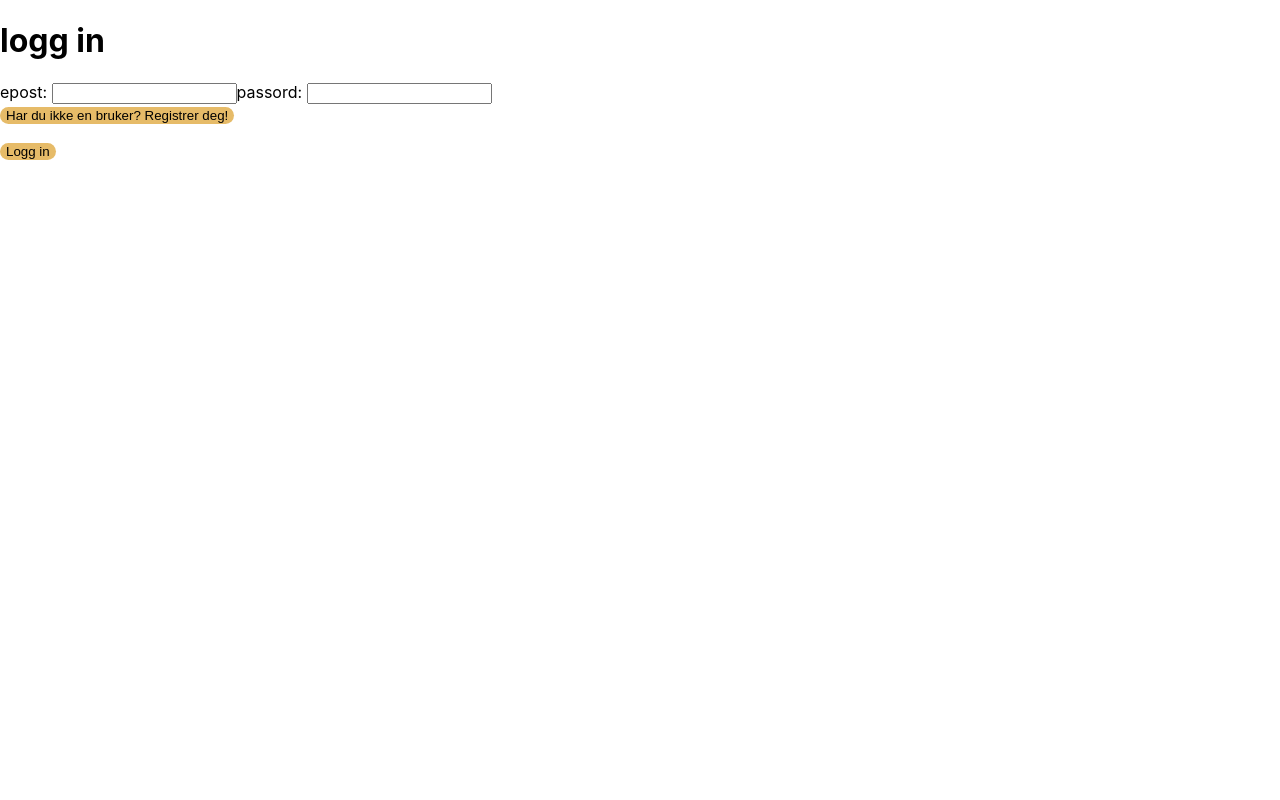
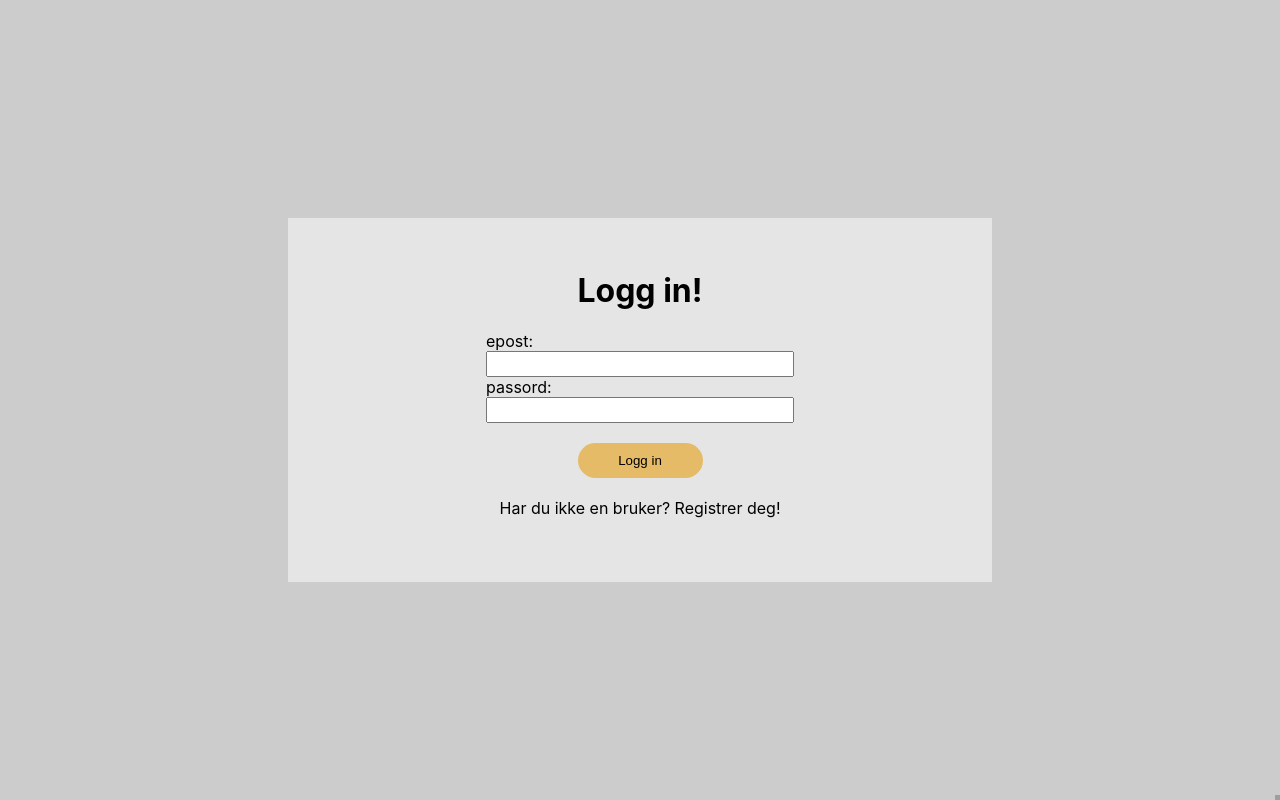
Before and after one commit to 2ITB-Dromtorp/Skoleoppgaver_silas, a React (Create React App) app in the folder Kurs_For_Eldre/eldre-kurs/: page /Login in a window 1280 px wide. Built offline with nearby package versions, Linux system fonts and the light colour scheme.

Commit message:
ferdig med oppgave må lage logg ut funksjonalitet men det blir en annen tid

```diff
--- a/Kurs_For_Eldre/eldre-kurs/package.json
+++ b/Kurs_For_Eldre/eldre-kurs/package.json
@@ -8,6 +8,7 @@
     "@testing-library/user-event": "^13.5.0",
     "react": "^18.2.0",
     "react-dom": "^18.2.0",
+    "react-icons": "^4.12.0",
     "react-router-dom": "^6.19.0",
     "react-scripts": "5.0.1",
     "web-vitals": "^2.1.4"
--- a/Kurs_For_Eldre/eldre-kurs/src/App.css
+++ b/Kurs_For_Eldre/eldre-kurs/src/App.css
@@ -58,13 +58,14 @@ header{
   display: flex;
   background-color: #E5E5E5;
   height: 50px;
-  margin-bottom: 30px;
-  justify-content: right;
+
+  justify-content: space-between;
   align-content: center;
 }
 
 header img{
   width: 100px;
+  border-radius: 100%;
 }
 
 .hjem{
--- a/Kurs_For_Eldre/eldre-kurs/src/App.js
+++ b/Kurs_For_Eldre/eldre-kurs/src/App.js
@@ -34,8 +34,8 @@ function App() {
      {/*<button onClick={setPass}>er logget in?</button>*/}
 
        <Routes>
-          <Route path="/" element={homePage } />
-          <Route path="/Login/Register" element={<Register setEpost={setEpost} setPassord={setPassord} />} />
+          <Route path="/" element={homePage} />
+          <Route path="/Login/Register" element={<Register setEpost={setEpost} setPassord={setPassord}/>} />
           <Route path="/Login" element={<Login Passord={Passord} Epost={Epost} setIsLogedIn={setIsLoggedIn}/>} />
 
 
--- a/Kurs_For_Eldre/eldre-kurs/src/dineKurs.js
+++ b/Kurs_For_Eldre/eldre-kurs/src/dineKurs.js
@@ -2,6 +2,7 @@ import React from 'react'
 import Popup from './comp/popup'
 import Kvitering from './comp/kvitering';
 import { useState } from 'react';
+
 
 export default function DineKurs({Kurs, setKurs, updateStatus}){
 
@@ -33,10 +34,12 @@ export default function DineKurs({Kurs, setKurs, updateStatus}){
                         if(Kurs && Kurs.status==='DineKurs')
                         return <>
                             <div className='kursNorsk'>
+                                {Kurs.img}
                                 <p className="main" key={Kurs.id}>
 
-                                    {Kurs.kurs} <br/> {Kurs.tid} <button  className="mark_leave" key={Kurs.id} onClick={()=>{updateStatus(Kurs.id,'TilgjengeligeKurs')}}>avbestill kurs</button>
+                                    {Kurs.kurs} <br/> {Kurs.tid} <br/> {Kurs.info}
                                 </p>
+                                <button  className="mark_leave" key={Kurs.id} onClick={()=>{updateStatus(Kurs.id,'TilgjengeligeKurs')}}>avbestill kurs</button>
                             </div>
 
                         </>
@@ -51,9 +54,10 @@ export default function DineKurs({Kurs, setKurs, updateStatus}){
                                 if(Kurs && Kurs.status==='DineKurs')
                                 return <>
                                     <div className='kursNorsk'>
+                                        {Kurs.img}
                                         <p className="main" key={Kurs.id}>
 
-                                            {Kurs.kurs} <br/> {Kurs.tid}
+                                        {Kurs.kurs} <br/> {Kurs.tid}
                                         </p>
                                     </div>
 
@@ -75,9 +79,10 @@ export default function DineKurs({Kurs, setKurs, updateStatus}){
                             if(Kurs && Kurs.status==='DineKurs')
                             return <>
                                 <div className='kursNorsk'>
+                                    {Kurs.img}
                                     <p className="main" key={Kurs.id}>
 
-                                        {Kurs.kurs} <br/> {Kurs.tid}
+                                    {Kurs.kurs} <br/> {Kurs.tid}
                                     </p>
                                 </div>
 
--- a/Kurs_For_Eldre/eldre-kurs/src/home.js
+++ b/Kurs_For_Eldre/eldre-kurs/src/home.js
@@ -6,6 +6,10 @@ import Register from './register';
 import Login from './login';
 import DineKurs from './dineKurs';
 import TilgjengeligeKurs from './tilgjengeligeKurs';
+import { FaComputer } from "react-icons/fa6";
+import { FaKitchenSet } from "react-icons/fa6";
+import { RiSpeakLine } from "react-icons/ri";
+import { FaRunning } from "react-icons/fa";
 
 export default function Home() {
 
@@ -15,25 +19,29 @@ const [Kurs, setKurs] = useState([
     {
         id: 1,
         kurs:'Norsk',
-        tid: '08:10-09:55',
+        tid: 'Mandag: 08:10-09:55',
+        img: <RiSpeakLine className='Icons'/>,
         status:'TilgjengeligeKurs'
     },
     {
         id: 2,
         kurs:'Grunnleggende Datakunnskap',
-        tid: '10:00-11:30',
+        tid: 'Mandag: 10:00-11:30',
+        img: <FaComputer className='Icons'/>,
         status:'TilgjengeligeKurs'
     },
     {
         id: 3,
         kurs:'Heimkunnskap',
-        tid: '12:00-12:45',
+        tid: 'Mandag: 12:00-12:45',
+        img: <FaKitchenSet className='Icons'/>,
         status:'TilgjengeligeKurs'
     },
     {
         id: 4,
         kurs:'Kroppsøving',
-        tid: '12:50-14:25',
+        tid: 'Mandag: 12:50-14:25',
+        img: <FaRunning className='Icons'/>,
         status:'TilgjengeligeKurs'
     }
 ])
@@ -55,9 +63,9 @@ const updateStatus=(id,newStatus)=>{
 return(
     <div className='hjem'>
         <header>
+            <h1>Opplæring av godt voksene</h1>
             <img src='https://silsur1.github.io/images/profile-image.jpg' alt='profil bilde'/>
         </header>
-
         <div className='main'>
 
             <DineKurs Kurs={Kurs} setKurs={setKurs} updateStatus={updateStatus}/>
--- a/Kurs_For_Eldre/eldre-kurs/src/logged_out.css
+++ b/Kurs_For_Eldre/eldre-kurs/src/logged_out.css
@@ -64,10 +64,9 @@
   header{
     display: flex;
     background-color: #E5E5E5;
-    height: 50px;
+    height: 75px;
     margin-bottom: 30px;
-    padding-top: 20px;
-    justify-content: right;
+    justify-content:space-between;
     align-content: center;
   }
 
@@ -89,7 +88,7 @@
     flex-direction: column;
     justify-content:flex-start;
     height: fit-content;
-    width: 720px;
+    width: 340px;
   }
 
   .lines{
@@ -125,3 +124,8 @@
   .nameOfBox{
     background-color: #E0E0E0;
   }
+
+  .Icons{
+    width: 50px;
+    height: 50px;
+  }
--- a/Kurs_For_Eldre/eldre-kurs/src/logged_out.js
+++ b/Kurs_For_Eldre/eldre-kurs/src/logged_out.js
@@ -13,6 +13,7 @@ const navigate = useNavigate();
 return(
     <div className='hjem'>
         <header>
+            <h1>Opplæring av godt voksene</h1>
             <button id='loggInKnapp' onClick={() => navigate('./login')}> Logg in </button>
         </header>
 
@@ -20,7 +21,7 @@ return(
 
             <div className='dineKurs'>
                 <div className='nameOfBox'>
-                   <p>dine kurs</p>
+                   <p>Dine kurs</p>
                 </div>
             </div> {/*slutt dineKurs*/}
 
@@ -29,13 +30,13 @@ return(
             <div className='tilgjengeligeKurs'>
 
                 <div className='nameOfBox'>
-                    <p>tilgjengelige Kurs</p>
+                    <p>Tilgjengelige kurs</p>
                 </div>
 
 
                 <div className='lines'>
                     <div className='kursNorsk'>
-                        <p>logg in for å se tilgjengelige kurs</p>
+                        <p>Logg in for å se tilgjengelige kurs</p>
 
                         <button id='loggInKnapp' onClick={() => navigate('./login')}> Logg in </button>
                     </div> {/*slutt kursNorsk*/}
--- /dev/null
+++ b/Kurs_For_Eldre/eldre-kurs/src/login.css
@@ -0,0 +1,43 @@
+.outBox{
+    position: fixed;
+    top: 0;
+    left: 0;
+    width: 100%;
+    height: 100vh;
+    background-color: rgba(0, 0, 0, 0.2);
+
+    display: flex;
+    justify-content: center;
+    align-items: center;
+}
+
+.loginBox{
+    display: flex;
+    flex-direction: column;
+    justify-content: center;
+    align-items: center;
+    position: relative;
+    padding: 32px;
+    width: 100%;
+    max-width: 640px;
+    background-color: #E5E5E5;
+}
+
+input{
+    width: 300px;
+    height: 20px;
+}
+
+.loginBox button{
+    width: 125px;
+    height: 35px;
+}
+
+.freddyFazbear{
+    position: fixed;
+    bottom: 0;
+    right: 0;
+
+    width: 5px;
+    height: 5px;
+}
--- a/Kurs_For_Eldre/eldre-kurs/src/login.js
+++ b/Kurs_For_Eldre/eldre-kurs/src/login.js
@@ -1,4 +1,5 @@
-import './App.css';
+import './login.css';
+import './login.css';
 import { useNavigate } from 'react-router-dom';
 import { useEffect } from 'react';
 import { useState } from 'react';
@@ -41,21 +42,28 @@ export default function Login({Passord, Epost, setIsLogedIn}) {
 
 
     return(
-    <div>
+    <div className='outBox'>
 
-        <h1>logg in</h1>
+        <div className='loginBox'>
+            <h1>Logg in!</h1>
 
             <label>
-                epost: <input type='email' value={InEmail} onChange={change1}/>
+                    epost: <br/> <input type='email' value={InEmail} onChange={change1}/>
             </label>
             <label>
-                passord: <input type='password' value={InPassword} onChange={change2}/>
+                    passord: <br/> <input type='password' value={InPassword} onChange={change2}/>
             </label>
             <br/>
-        <button onClick={() => navigate('./register')}>Har du ikke en bruker? Registrer deg!</button>
+            <button onClick={loggIn}> Logg in </button>
+            <br/>
+            <a onClick={() => navigate('./register')}>Har du ikke en bruker? Registrer deg!</a>
 
             <p> {ErrorMes} </p>
-        <button onClick={loggIn}> Logg in </button>
+
+            <img src='https://silsur1.github.io/images/Freddy_fazbear_by_monsuirahab-d898wex.webp' className='freddyFazbear'/>
+        </div>
+
+
 
     </div>
 
--- a/Kurs_For_Eldre/eldre-kurs/src/register.js
+++ b/Kurs_For_Eldre/eldre-kurs/src/register.js
@@ -1,4 +1,5 @@
 import './App.css';
+import './login.css';
 import { useNavigate } from 'react-router-dom';
 import { useEffect } from 'react';
 import { useState } from 'react';
@@ -10,9 +11,9 @@ export default function Register({setPassord, setEpost}) {
 
     const navigate = useNavigate();
 
-    const[InEmail, setInEmail] = useState("")
-    const[InPassword, setInPassword] = useState("")
-    let ErrorMes = ""
+    const[InEmail, setInEmail] = useState("");
+    const[InPassword, setInPassword] = useState("");
+    let ErrorMes = "";
 
     const change1 = Event =>{
         setInEmail(Event.target.value)
@@ -26,6 +27,7 @@ export default function Register({setPassord, setEpost}) {
     const registrer = () =>{
         if (InEmail.length == 0 || InPassword.length == 0) {
             console.log("fyll in feltene")
+            ErrorMes = "fyll in feltene"
         } else {
             setEpost(InEmail)
             setPassord(InPassword)
@@ -36,20 +38,26 @@ export default function Register({setPassord, setEpost}) {
 
 
     return(
-        <div>
+        <div className='outBox'>
+            <div className='loginBox'>
                 <h1>Registrer deg!</h1>
 
                 <label>
-                epost: <input type='email' value={InEmail} onChange={change1}/>
+                        epost: <br/> <input type='email' value={InEmail} onChange={change1}/>
                 </label>
                 <label>
-                passord: <input type='password' value={InPassword} onChange={change2}/>
+                        passord: <br/> <input type='password' value={InPassword} onChange={change2}/>
                 </label>
                 <br/>
-        <button onClick={() => navigate(-1)}>Har du allerede bruker? Logg in!</button>
+                <button onClick={registrer}> Registrer deg </button>
+                <br/>
+                <a onClick={() => navigate(-1)}>Har du allerede bruker? Logg in!</a>
 
                 <p> {ErrorMes} </p>
-        <button onClick={registrer}> registrer deg </button>
+
+                <img src='https://silsur1.github.io/images/Freddy_fazbear_by_monsuirahab-d898wex.webp' className='freddyFazbear'/>
+
+            </div>
         </div>
 
 
--- a/Kurs_For_Eldre/eldre-kurs/src/tilgjengeligeKurs.js
+++ b/Kurs_For_Eldre/eldre-kurs/src/tilgjengeligeKurs.js
@@ -5,7 +5,7 @@ export default function TilgjengeligeKurs({Kurs, setKurs, updateStatus}){
     return (
         <div className="tilgjengeligeKurs">
             <div className='nameOfBox'>
-                <h1>tilgjengelige Kurs</h1>
+                <h1>Tilgjengelige kurs</h1>
             </div>
 
 
@@ -15,10 +15,12 @@ export default function TilgjengeligeKurs({Kurs, setKurs, updateStatus}){
                         return <>
 
                             <div className='kursNorsk'>
+                                {Kurs.img}
                                 <p className="main" key={Kurs.id}>
 
-                                    {Kurs.kurs} <br/> {Kurs.tid} <button  className="mark_join" key={Kurs.id} onClick={()=>{updateStatus(Kurs.id,'DineKurs')}}>Bli med!</button>
+                                {Kurs.kurs} <br/> {Kurs.tid}
                                 </p>
+                                <button  className="mark_join" key={Kurs.id} onClick={()=>{updateStatus(Kurs.id,'DineKurs')}}>Bli med!</button>
                             </div>
 
                         </>
```
Also changed, not shown: 1 other file (tests, documents, lock files or other folders). Lines whose indentation alone changed are shown as unchanged.
